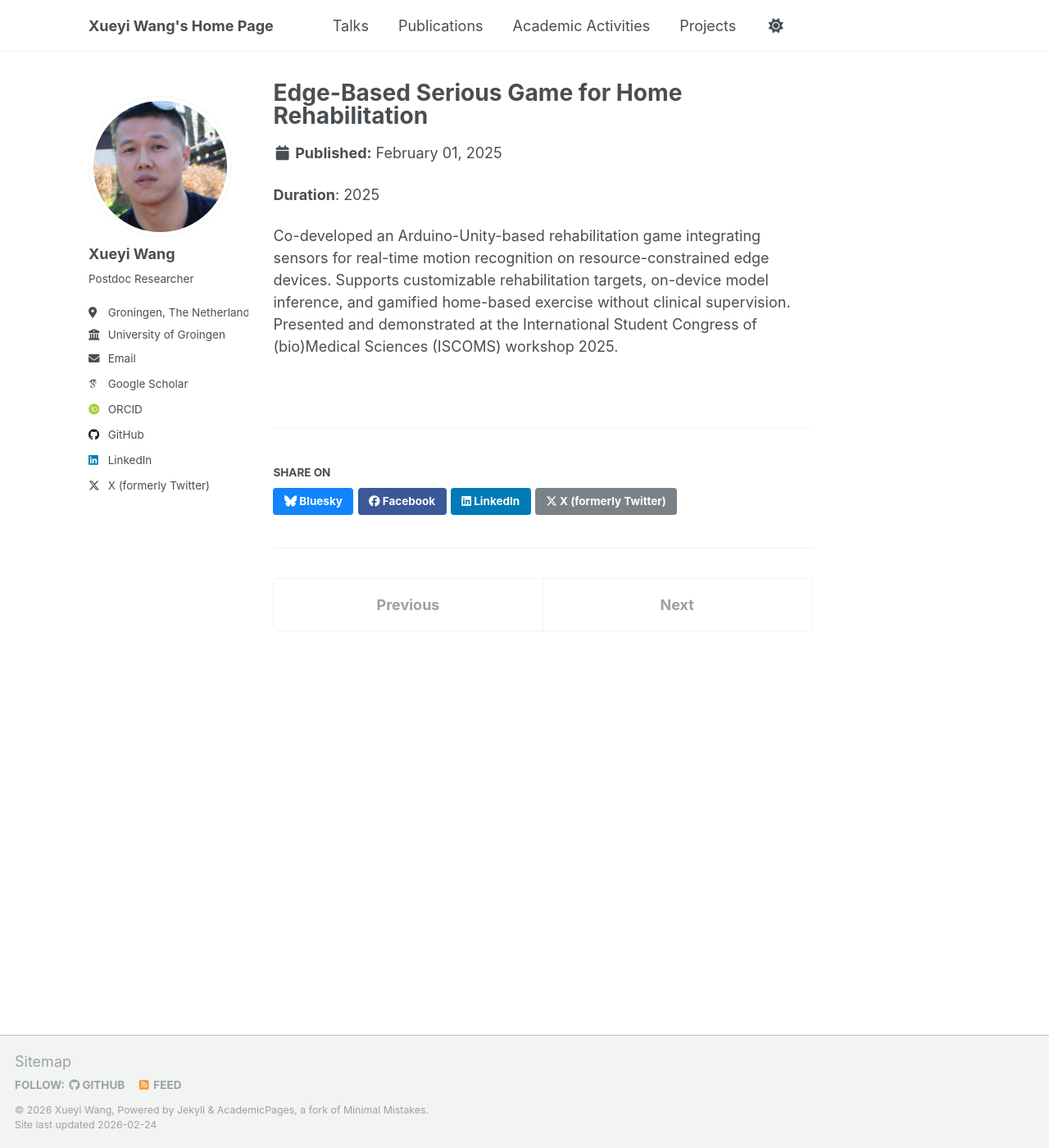
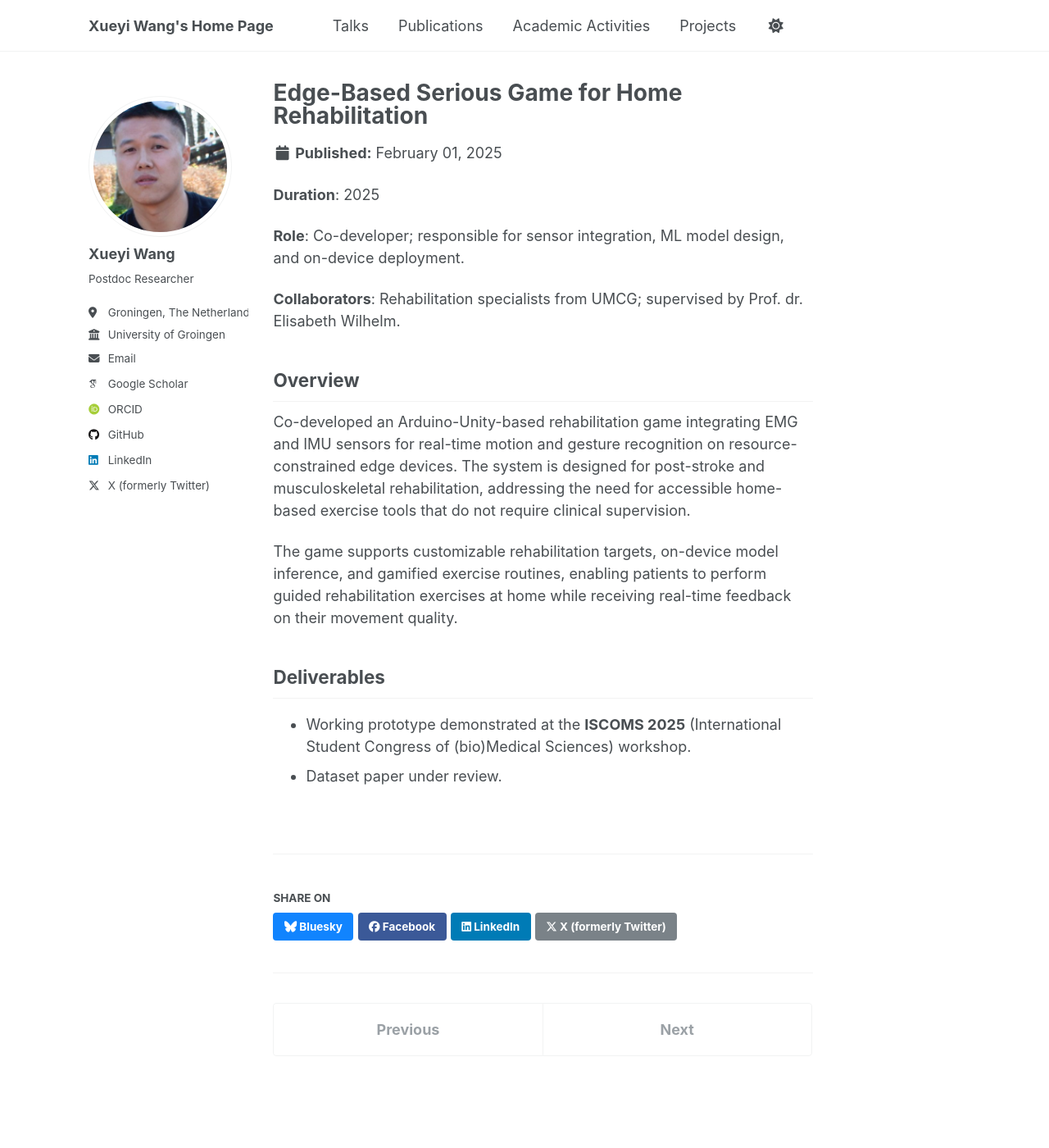
Before and after one commit to Xueyi-Wang/Xueyi-Wang.github.io, a Jekyll site: the page built from _projects/2025-02-01-rehabilitation-game.md, in a window 1280 px wide and 1400 px high. Shown: the whole window at 82% size. Built offline with Jekyll 4.4.1, drawn with Linux system fonts in a browser that asks for light colours; some web fonts are replaced.

Commit message:
Enrich rehabilitation game project with role, collaborators, and deliverables
Added structured content: co-developer role, UMCG collaboration,
EMG/IMU sensor integration details, and ISCOMS 2025 demo.

Co-Authored-By: Claude Opus 4.6 <noreply@anthropic.com>

```diff
--- a/_projects/2025-02-01-rehabilitation-game.md
+++ b/_projects/2025-02-01-rehabilitation-game.md
@@ -1,10 +1,23 @@
 ---
 title: "Edge-Based Serious Game for Home Rehabilitation"
-excerpt: "Co-developed an Arduino-Unity-based rehabilitation game integrating sensors for real-time motion recognition on resource-constrained edge devices."
+excerpt: "Co-developed an Arduino-Unity rehabilitation game integrating EMG and IMU sensors for real-time motion recognition on edge devices, targeting post-stroke and musculoskeletal rehabilitation."
 collection: projects
 date: 2025-02-01
 ---
 
 **Duration**: 2025
 
-Co-developed an Arduino-Unity-based rehabilitation game integrating sensors for real-time motion recognition on resource-constrained edge devices. Supports customizable rehabilitation targets, on-device model inference, and gamified home-based exercise without clinical supervision. Presented and demonstrated at the International Student Congress of (bio)Medical Sciences (ISCOMS) workshop 2025.
+**Role**: Co-developer; responsible for sensor integration, ML model design, and on-device deployment.
+
+**Collaborators**: Rehabilitation specialists from UMCG; supervised by Prof. dr. Elisabeth Wilhelm.
+
+## Overview
+
+Co-developed an Arduino-Unity-based rehabilitation game integrating EMG and IMU sensors for real-time motion and gesture recognition on resource-constrained edge devices. The system is designed for post-stroke and musculoskeletal rehabilitation, addressing the need for accessible home-based exercise tools that do not require clinical supervision.
+
+The game supports customizable rehabilitation targets, on-device model inference, and gamified exercise routines, enabling patients to perform guided rehabilitation exercises at home while receiving real-time feedback on their movement quality.
+
+## Deliverables
+
+- Working prototype demonstrated at the **ISCOMS 2025** (International Student Congress of (bio)Medical Sciences) workshop.
+- Dataset paper under review.
```
